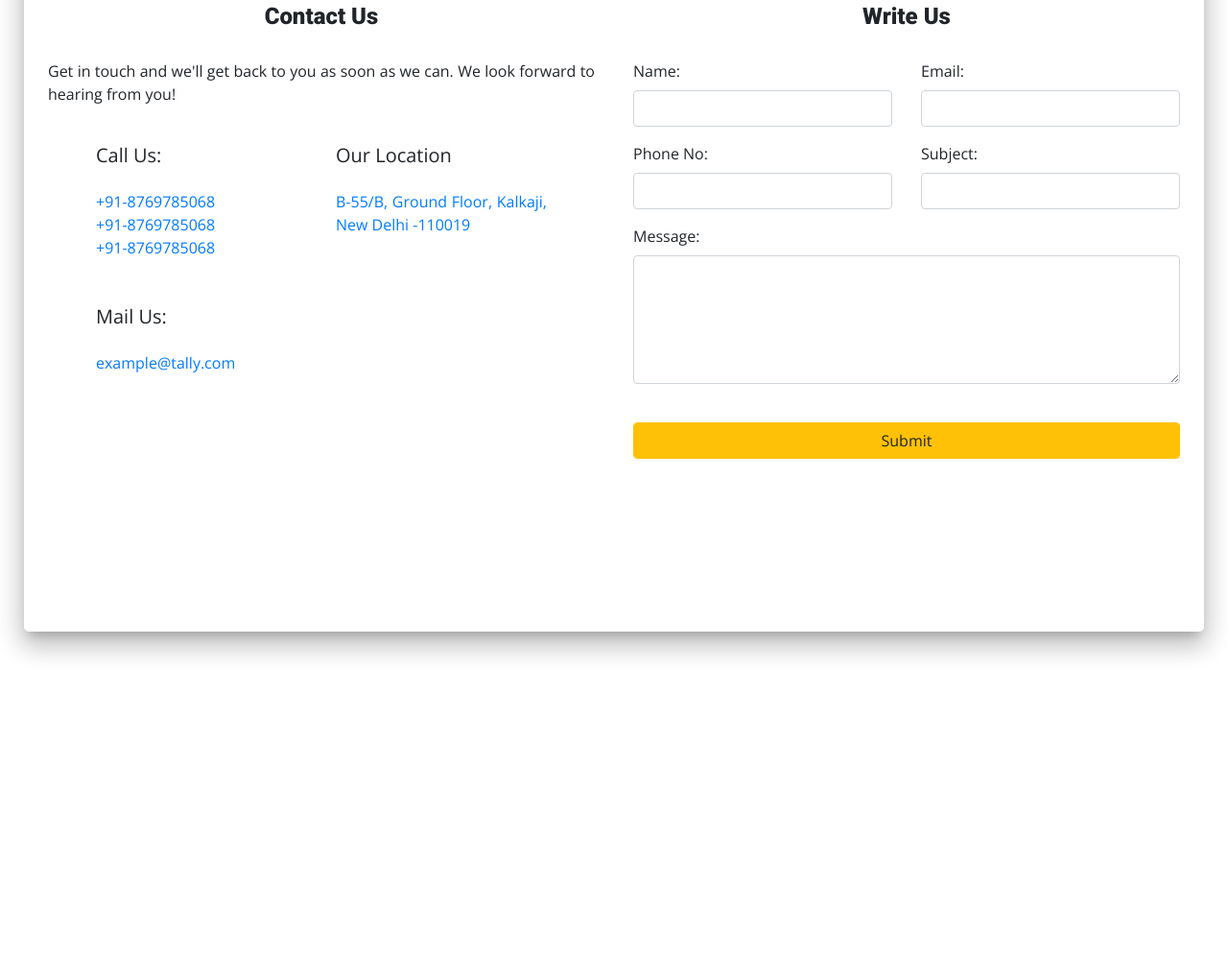
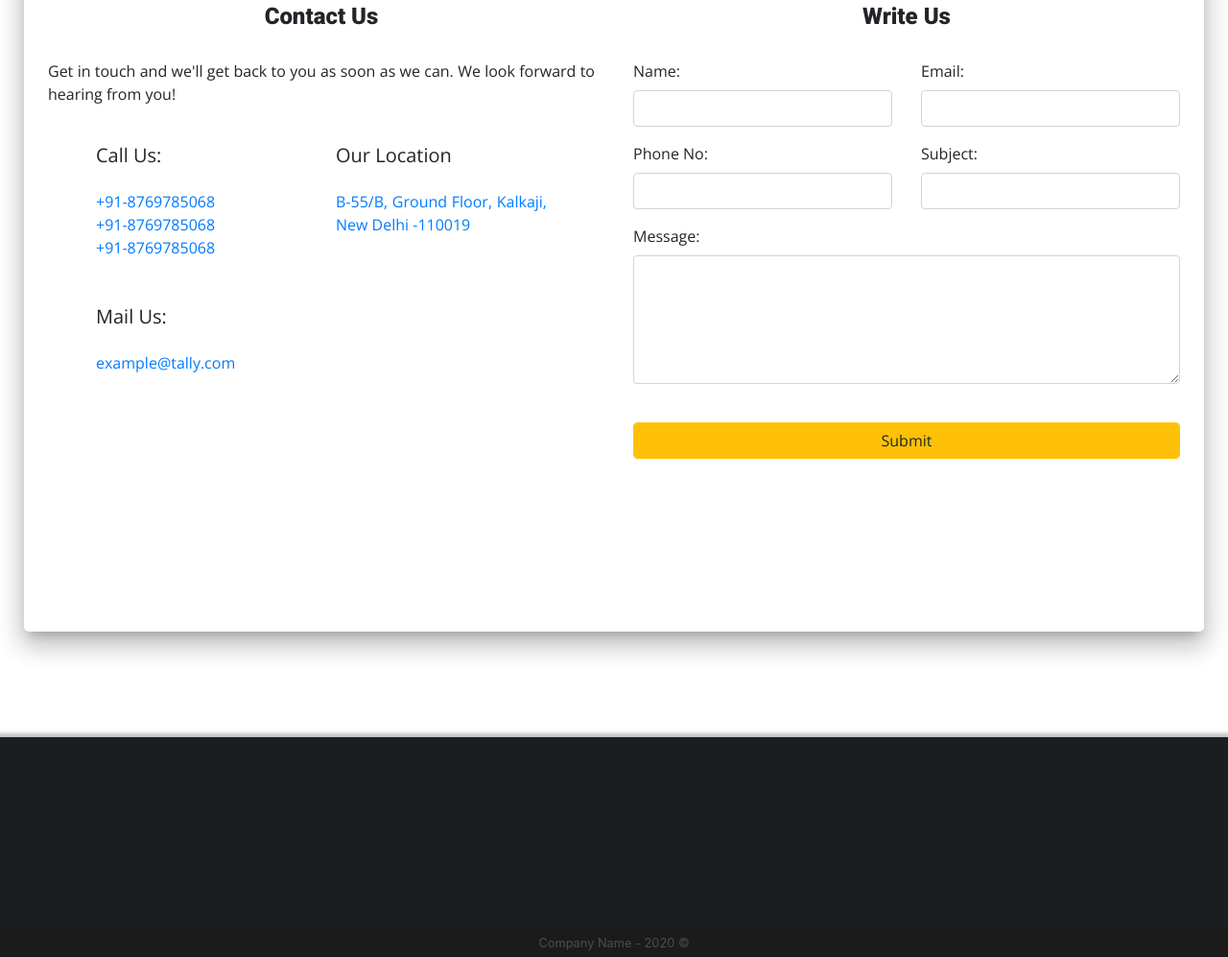
Before and after one commit to subodhk01/RedNetWeb-Website, a plain HTML site: page index.html in a window 1280 px wide. Shown: the part 1887-2884 px from the top of the page at 96% size. Before the commit the page ends 2655 px from the top, so only its background shows below. Drawn offline with nearby package versions, Linux system fonts and the light colour scheme.

Commit message:
added footer

```diff
--- a/index.css
+++ b/index.css
@@ -3,6 +3,7 @@
 body,html {
     width: 100%;
     height: 100%;
+    scroll-behavior: smooth;
 }
 
 header {
@@ -108,3 +109,17 @@ header .navbar-collapse {
     margin: auto;
     margin-top: 40px;
 }
+.section-footer {
+    padding: 100px 10px;
+    background-color: rgb(26, 30, 32);
+    color: white;
+    box-shadow: 0px 0px 4px 4px silver;
+}
+.bottom-strip {
+    font-style: "Open Sans";
+    padding: 5px;
+    text-align: center;
+    background-color: rgb(27, 27, 27);
+    color: rgb(78, 76, 76);
+    font-size: 0.8rem;
+}
--- a/index.html
+++ b/index.html
@@ -52,7 +52,7 @@
                             <br>
                             <br>
                             <div>
-                                <a href="#" class="btn btn-info btn-custom">Contact Us</a>
+                                <a href="#contact" class="btn btn-info btn-custom">Contact Us</a>
                             </div>
                         </div>
                     </div>
@@ -157,7 +157,7 @@
                     <section class="section-default section-imageback">
                         <h4>The fastest way to grow your business with the leader in Technology.</h4>
                     </section>
-                    <section class="section-default section-contact">
+                    <section class="section-default section-contact" id="contact">
                         <div class="row">
                             <div class="col-sm-12 col-md-12 col-lg-6 half-container">
                                 <div class="half-content">
@@ -224,6 +224,12 @@
                     </section>
                 </div>
             </section>
+            <section class="section-default section-footer">
+
+            </section>
+            <div class="bottom-strip">
+                    Company Name - 2020 &copy;
+            </div>
         </main>
     </body>
 </html>
```
